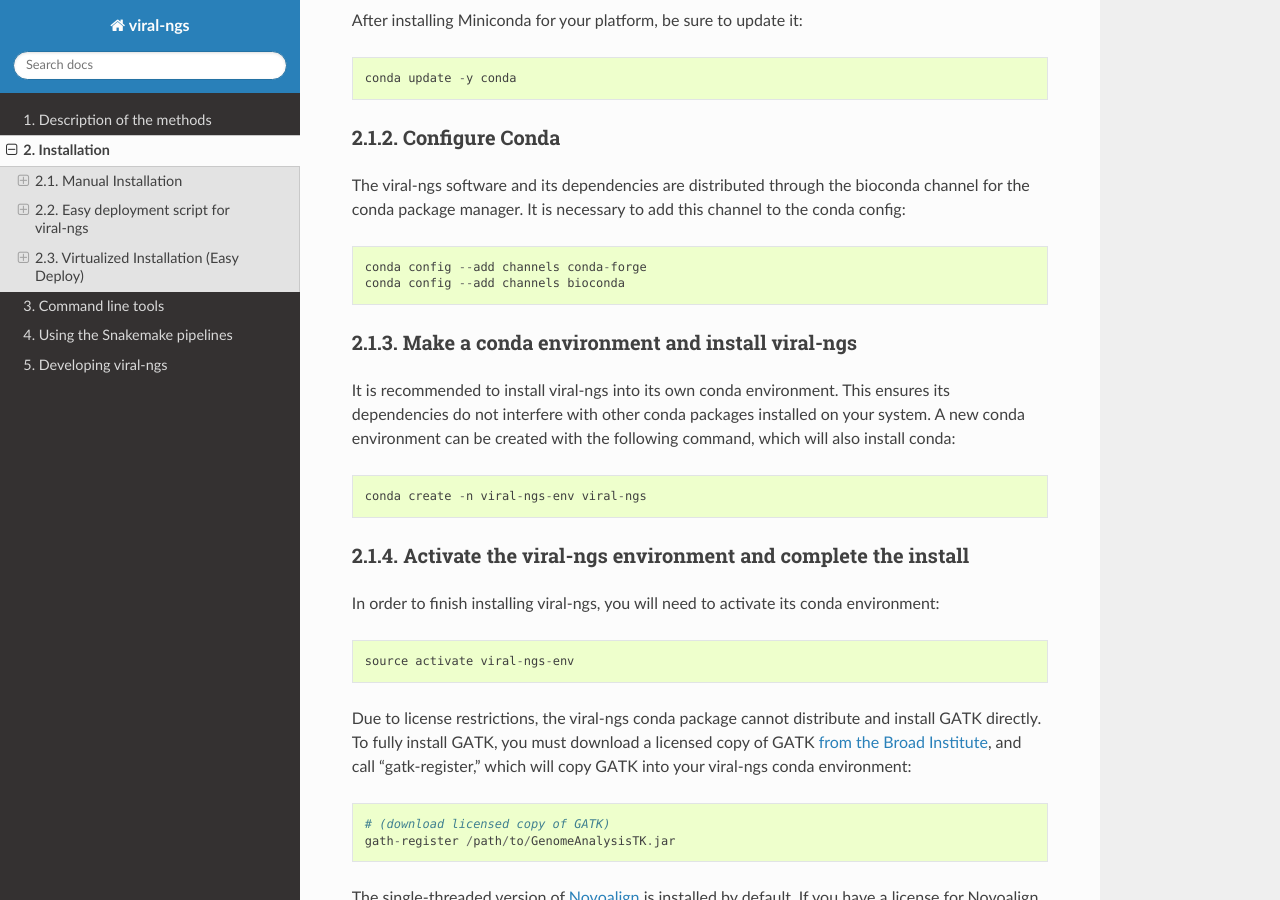
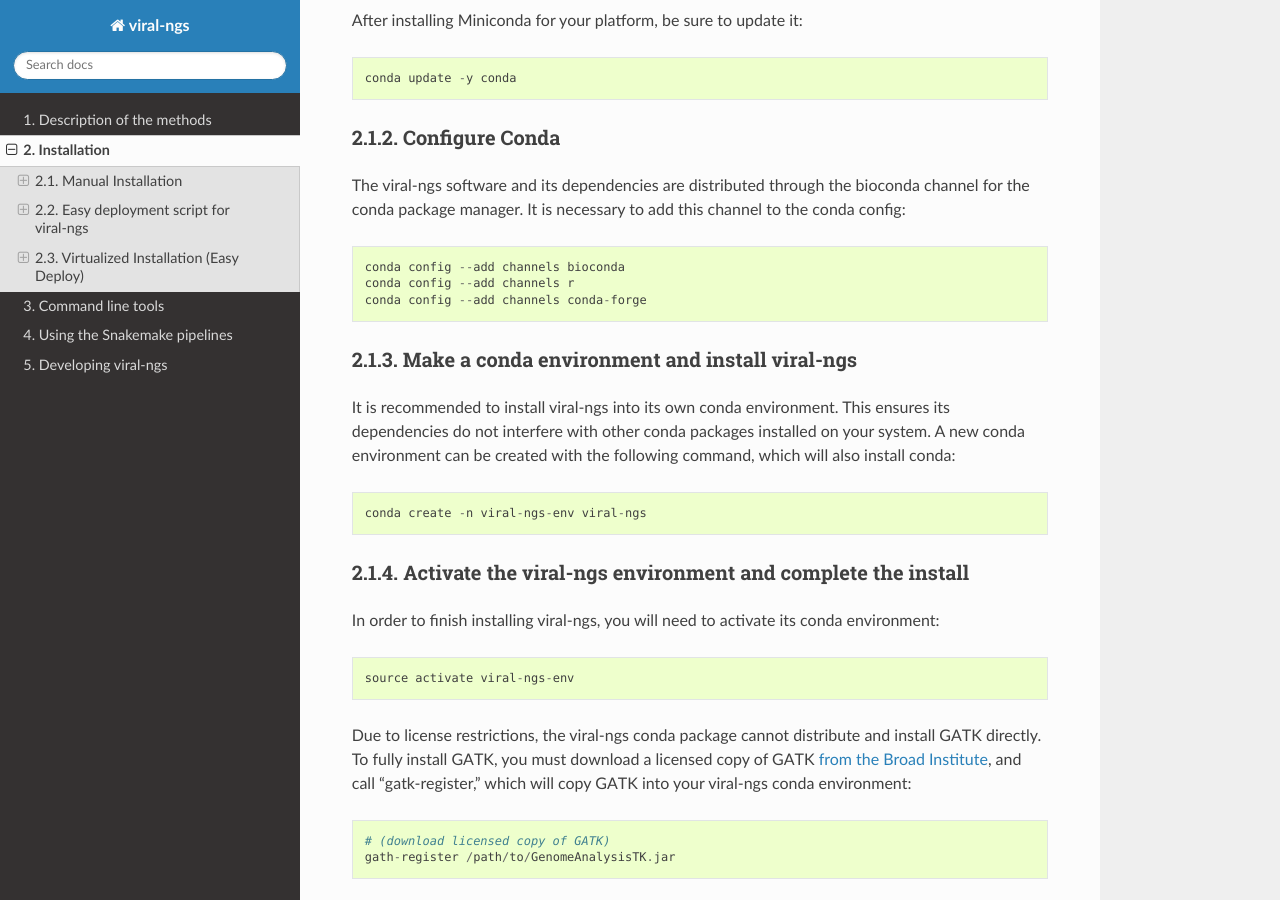
Before and after one commit to broadinstitute/viral-ngs, a Sphinx documentation site: the page built from docs/install.rst, in a window 1280 px wide and 900 px high, scrolled down 353 px. Built offline with Sphinx 7.4.7 and the Read the Docs theme 2.0.0, drawn with Linux system fonts in a browser that asks for light colours; formulas are drawn with MathJax 3.

Commit message:
rearrage channels in docs

```diff
--- a/docs/install.rst
+++ b/docs/install.rst
@@ -20,8 +20,9 @@ Configure Conda
 
 The viral-ngs software and its dependencies are distributed through the bioconda channel for the conda package manager. It is necessary to add this channel to the conda config::
 
+  conda config --add channels bioconda
+  conda config --add channels r
   conda config --add channels conda-forge
-  conda config --add channels bioconda
 
 Make a conda environment and install viral-ngs
 ~~~~~~~~~~~~~~~~~~~~~~~~~~~~~~~~~~~~~~~~~~~~~~
```
